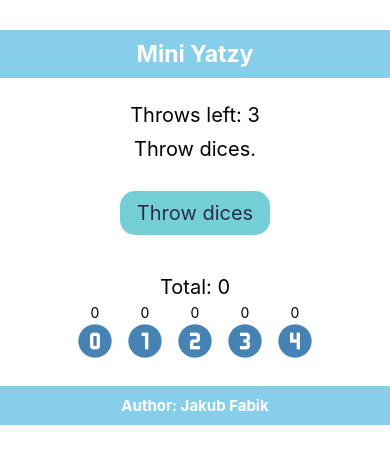
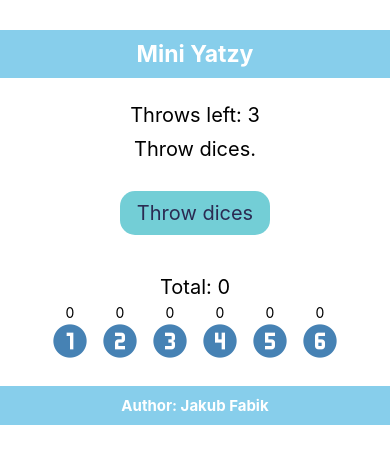
Before and after one commit to jakubfabik/mini_yahtzee, a React Native app: screen / in a window 390 px wide. Shown: the top 464 px of the page. Built offline with nearby package versions, Linux system fonts and the light colour scheme.

Commit message:
fixed wrong circle values and synchronizing dices and circles

```diff
--- a/components/Gameboard.js
+++ b/components/Gameboard.js
@@ -18,7 +18,7 @@ export default function Gameboard() {
   const [reload, setReload] = useState(0);
 
 
-  function throwDices() {
+  function throwDices() {   //Showtime
     for (let i = 0; i < NBR_OF_DICES; i++){
       let randomNumber = Math.floor(Math.random() * 6 + 1);
       if(!cubes[i].lock){
@@ -27,6 +27,8 @@ export default function Gameboard() {
     }
     setNbrOfThrowsLeft(nbrOfThrowsLeft-1);
     setAction(action+1);
+
+
   }
 
   const lock = (i) => {
@@ -39,6 +41,28 @@ export default function Gameboard() {
       cubes[i].color = "black";
     }
     setAction(action+1);      //no idea why but withou this is not refreshing MaterialComunityIcons //dirty patch
+  }
+
+  const circlesValue = () => {
+    let counter = [];
+    let i = 1;
+    for (; i <= 6; i++){
+      counter[i] = 0;
+    }
+    i = 0;
+    for (; i < 5; i++){
+      if(cubes[i].lock){
+        counter[cubes[i].value] = counter[cubes[i].value] + 1;
+      }
+    }
+    // needs condition!!! implementation depends on game rules
+    i = 1;
+    for (; i <= 6; i++){
+      circles[i].multiplicator = counter[i];  //write multiplication
+      if(counter[i]){                         //if counter is higher than zero:
+        circles[i].color = "black";           // black it
+      }
+    }
   }
 
 
@@ -65,7 +89,7 @@ console.log("reloaded " + reload);
 console.log("action " + action);
 
 function setCircles() {
-  for (let i = 0; i < NBR_OF_DICES; i++){
+  for (let i = 1; i <= 6; i++){
     circles[i] = {name:'numeric-' + i + '-circle', color: "steelblue", multiplicator: 0};
   }
 }
@@ -73,7 +97,8 @@ setCircles();
 //------------
 const circlesVisual = [];
 const getCircles = () =>{
-  for (let i = 0; i < NBR_OF_DICES; i++){
+  circlesValue();
+  for (let i = 1; i <= 6; i++){
     circlesVisual.push(
      <View key={'couple '+i} style={[styles.gameboard,{margin: 5}]}>
       <Text key={'multi '+i}>{circles[i].multiplicator}</Text>
```
